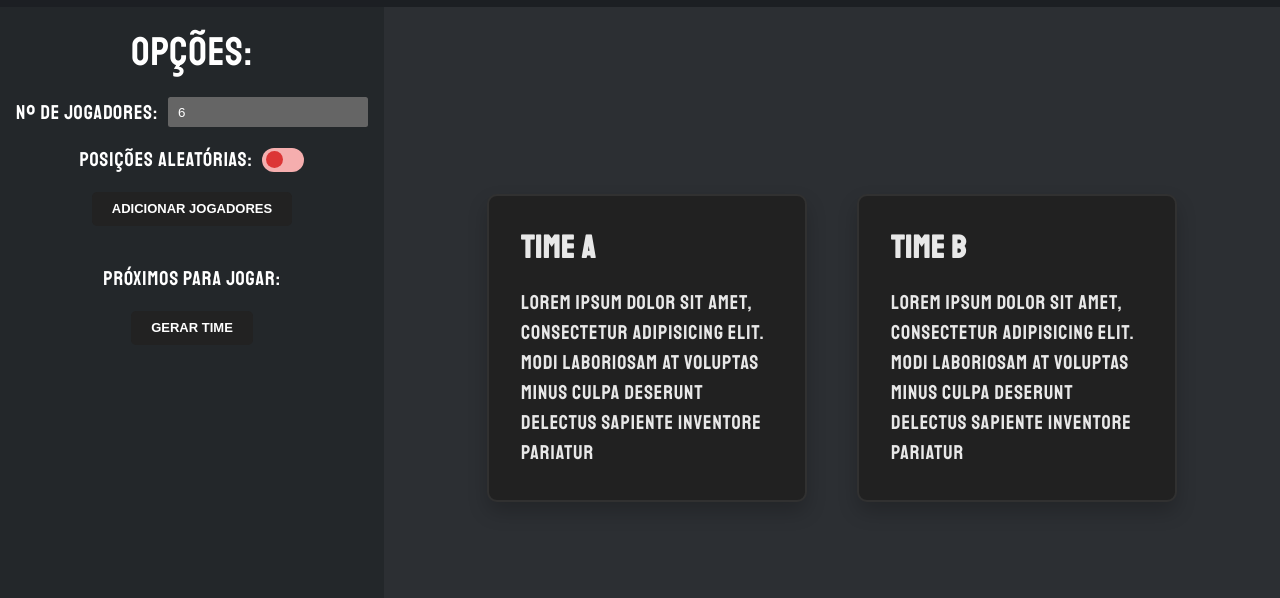
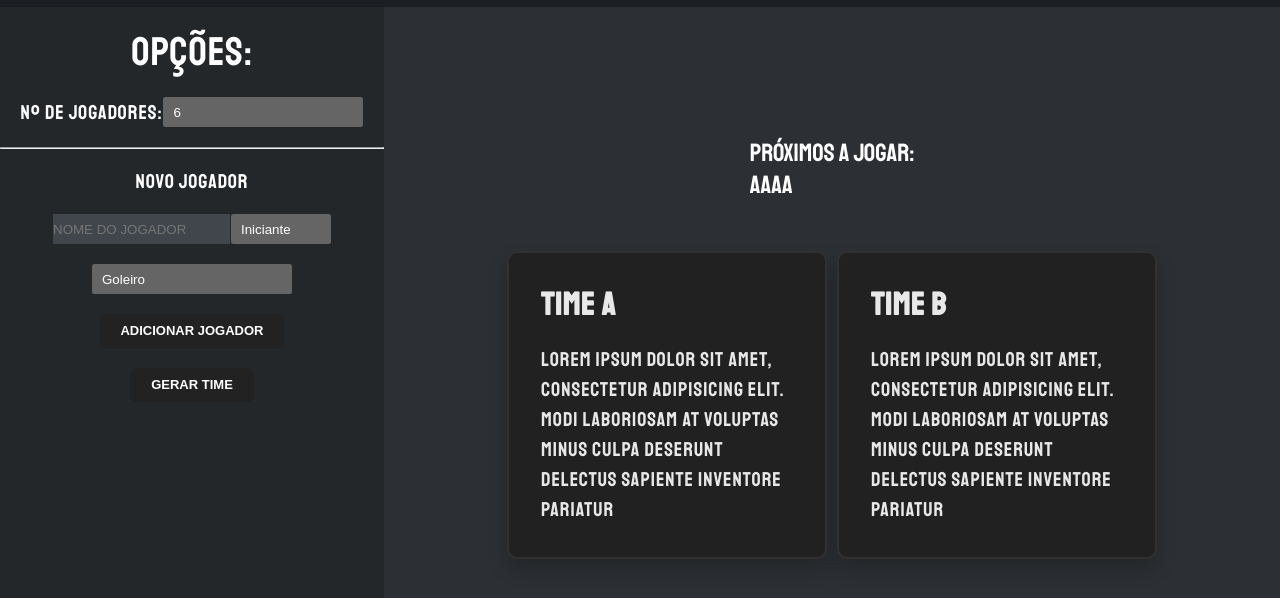
Before and after one commit to Mosiahxyz/geratimes, a website: page index.html in a window 1280 px wide. Shown: the part 112-710 px from the top of the page. Drawn offline with Linux system fonts and the light colour scheme.

Commit message:
Add files via upload

```diff
--- a/index.html
+++ b/index.html
@@ -25,6 +25,7 @@
             <p id="opc">Opções:</p>
 
             <div class="seletor">
+
                 <p>Nº DE JOGADORES:</p>
 
                 <select id="njogadores">
@@ -38,27 +39,41 @@
 
             </div>
 
+            <hr>
+
+            <p>NOVO JOGADOR</p>
+
             <div class="seletor">
 
-                <p>POSIÇÕES ALEATÓRIAS:</p>
+                <input type="text" placeholder="NOME DO JOGADOR">
 
-                <label class="switch">
-                    <input type="checkbox" id="random">
-                    <div class="slider"></div>
-                        <div class="slider-card">
-                        <div class="slider-card-face slider-card-front"></div>
-                        <div class="slider-card-face slider-card-back"></div>
-                    </div>
-                  </label>
+                <select id="qualidade">
+
+                  <option value="1">Iniciante</option>
+                  <option value="2">Intermediário</option>
+                  <option value="3">Bom</option>
+                  <option value="4">Muito Bom</option>
+                  <option value="5">Craque</option>
+
+                </select>
+
             </div>
 
-            <button  class="button" onclick="add()">Adicionar Jogadores</button>
+            <div class="seletor">
 
-            <p id="erro"></p>
 
-            <p id="proximos">PRÓXIMOS PARA JOGAR:</p>
+              <select id="posicao">
+
+                <option value="GOL">Goleiro</option>
+                <option value="ZAG">Zagueiro</option>
+                <option value="MEI">Meia</option>
+                <option value="ATA">Atacante</option>
+
+              </select>
 
             </div>
+
+            <button  class="button" onclick="add()">Adicionar Jogador</button>
 
             <section>
 
@@ -70,6 +85,16 @@
         </nav>
 
         <aside>
+
+          <article>
+
+            PRÓXIMOS A JOGAR:
+
+            <ul><li>aaaa</li></ul>
+
+          </article>
+
+          <div id="pega-times">
 
             <div class="card">
               <div class="content">
@@ -91,6 +116,9 @@
               </div>
             </div>
 
+
+          </div>
+
         </aside>
 
     </main>
--- a/style.css
+++ b/style.css
@@ -9,6 +9,7 @@
 html, body{
     font-size: 62.5%;
     font-family: 'Staatliches', cursive;
+    color: white;
 
     width: 100%;
     height: 100%;
@@ -63,12 +64,20 @@ nav{
     gap: 2rem;
 }
 
-.seletor{
+input{
 
-    display: flex;
-    gap: 1rem;
-    align-items: center;
+  height: 3rem;
+
+  background-color: #41464d;
+  border: none;
 }
+
+#qualidade{
+
+  width: 10rem;
+
+}
+
 
 select {
 
@@ -124,33 +133,10 @@ aside{
     justify-content: center;
 
     gap: 5rem;
+
+    flex-direction: column;
 }
 
-dialog{
-
-    height: 50rem;
-    width: 50rem;
-
-    display: flex;
-    justify-content: center;
-
-    margin-top: 5%;
-    margin-left: 35%;
-
-
-}
-
-dialog::backdrop{
-
-    background: rgba( 255, 255, 255, 0.25 );
-    box-shadow: 0 8px 32px 0 rgba( 31, 38, 135, 0.37 );
-    backdrop-filter: blur( 4px );
-    -webkit-backdrop-filter: blur( 4px );
-    border-radius: 10px;
-    border: 1px solid rgba( 255, 255, 255, 0.18 );
-
-
-}
 
 .button {
     color: white;
@@ -174,7 +160,22 @@ dialog::backdrop{
 
   .button:hover {
     background-color: #333;
-  }
+}
+
+hr{
+
+  width: 100%;
+
+}
+
+.seletor{
+
+  display: flex;
+  align-items: center;
+  gap: 0.1rem;
+
+}
+
 
 #inputs{
 
@@ -243,83 +244,23 @@ dialog::backdrop{
     box-shadow: none;
   }
 
-  .switch {
-    --circle-dim: 1.4em;
-    font-size: 1.2rem;
-    position: relative;
-    display: inline-block;
-    width: 3.5em;
-    height: 2em;
+  #pega-times{
+
+    display: flex;
+    flex-direction: row;
+
+    gap: 1rem;
+
   }
 
-  /* Hide default HTML checkbox */
-  .switch input {
-    opacity: 0;
-    width: 0;
-    height: 0;
+  article{
+
+    font-size: 2.5rem;
+
   }
 
-  /* The slider */
-  .slider {
-    position: absolute;
-    cursor: pointer;
-    top: 0;
-    left: 0;
-    right: 0;
-    bottom: 0;
-    background-color: #f5aeae;
-    transition: .4s;
-    border-radius: 30px;
-  }
+  li{
 
-  .slider-card {
-    position: absolute;
-    content: "";
-    height: var(--circle-dim);
-    width: var(--circle-dim);
-    border-radius: 20px;
-    left: 0.3em;
-    bottom: 0.3em;
-    transition: .4s;
-    pointer-events: none;
-  }
-
-  .slider-card-face {
-    position: absolute;
-    inset: 0;
-    backface-visibility: hidden;
-    perspective: 1000px;
-    border-radius: 50%;
-    transition: .4s transform;
-  }
-
-  .slider-card-front {
-    background-color: #DC3535;
-  }
-
-  .slider-card-back {
-    background-color: #379237;
-    transform: rotateY(180deg);
-  }
-
-  input:checked ~ .slider-card .slider-card-back {
-    transform: rotateY(0);
-  }
-
-  input:checked ~ .slider-card .slider-card-front {
-    transform: rotateY(-180deg);
-  }
-
-  input:checked ~ .slider-card {
-    transform: translateX(1.5em);
-  }
-
-  input:checked ~ .slider {
-    background-color: #9ed99c;
-  }
-
-  #erro{
-
-      color: #DC3535;
+    list-style-type: none;
 
   }
```
Also changed, not shown: script.ts (+0 -37 lines), assets/estrela.png (added). Lines whose indentation alone changed are shown as unchanged.
